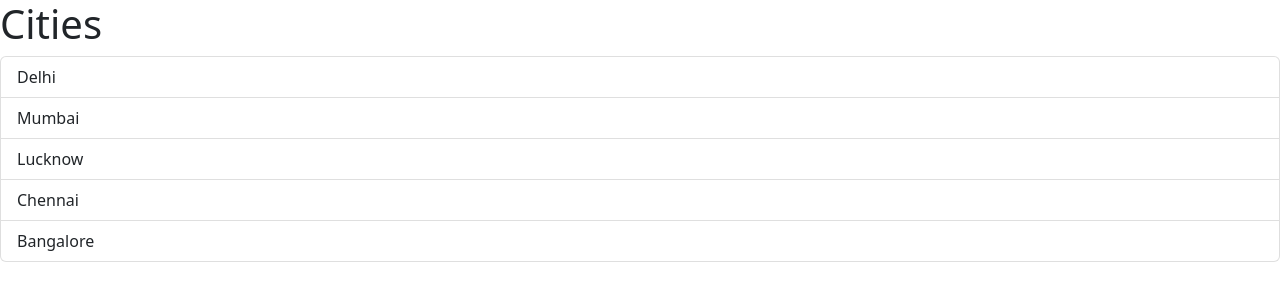
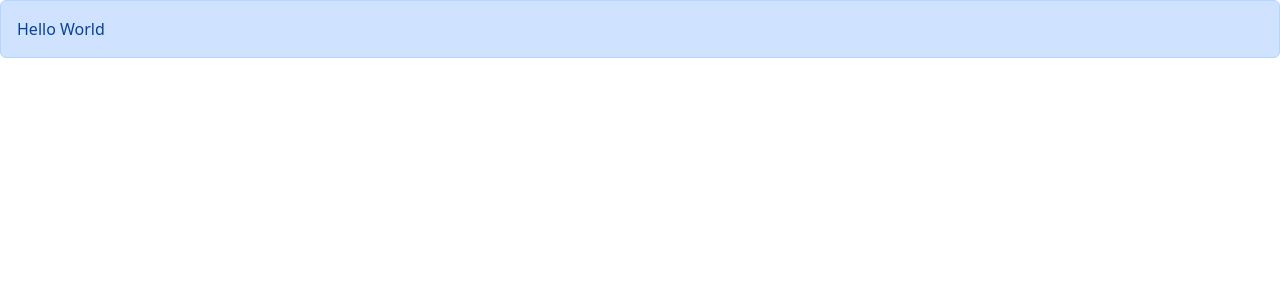
Before and after one commit to maknahar/game-hub, a React (Vite) app: page / in a window 1280 px wide. Shown: the top 300 px of the page. Built offline with nearby package versions, Linux system fonts and the light colour scheme.

Commit message:
Use children props

```diff
--- a/src/App.tsx
+++ b/src/App.tsx
@@ -1,17 +1,9 @@
-import ListGroup from "./components/ListGroup";
+import Alert from "./components/Alert";
 
 function App() {
-  const items = ["Delhi", "Mumbai", "Lucknow", "Chennai", "Bangalore"];
-  const handleSelectItem = (item: string) => {
-    console.log(item);
-  };
   return (
     <div>
-      <ListGroup
-        items={items}
-        heading="Cities"
-        onSlectItem={handleSelectItem}
-      />
+      <Alert>Hello World</Alert>
     </div>
   );
 }
--- /dev/null
+++ b/src/components/Alert.tsx
@@ -0,0 +1,11 @@
+import { ReactNode } from "react";
+
+interface Props {
+  children: ReactNode;
+}
+
+const Alert = (props: Props) => {
+  return <div className="alert alert-primary">{props.children}</div>;
+};
+
+export default Alert;
```
